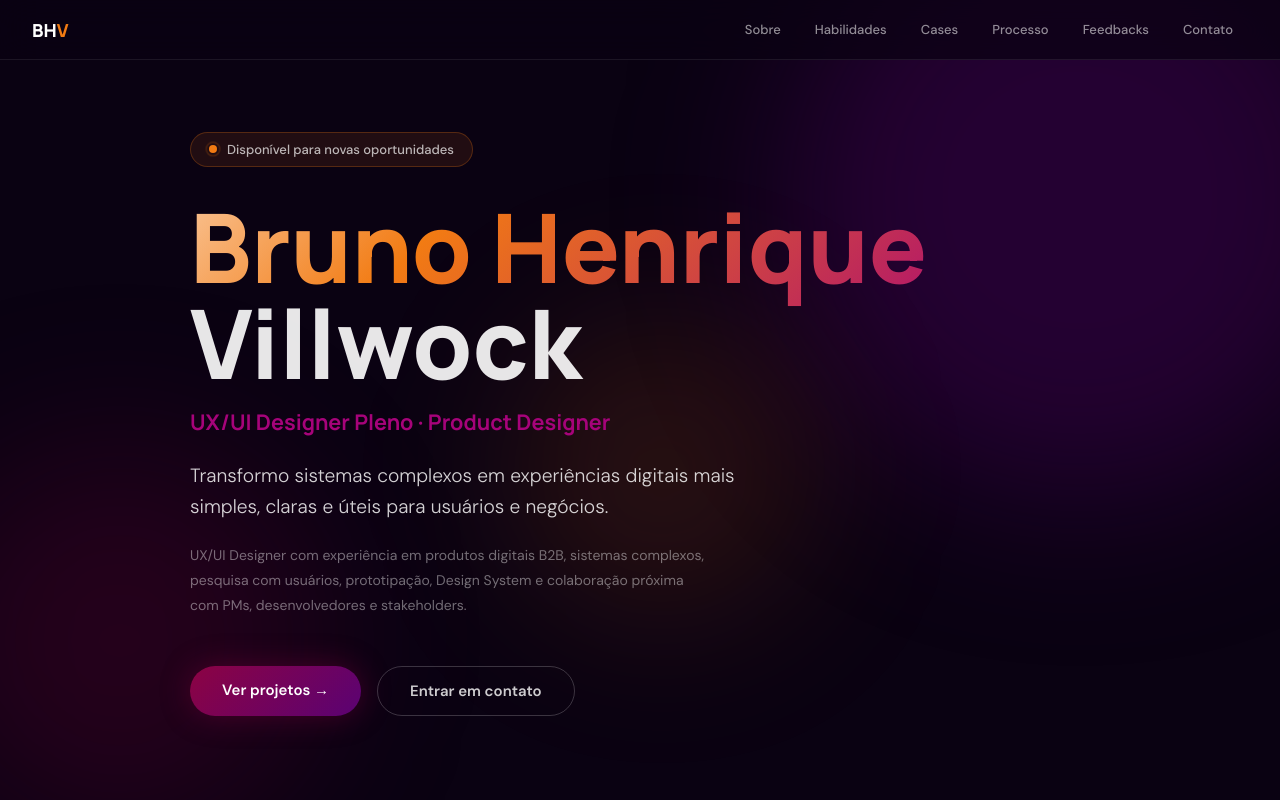
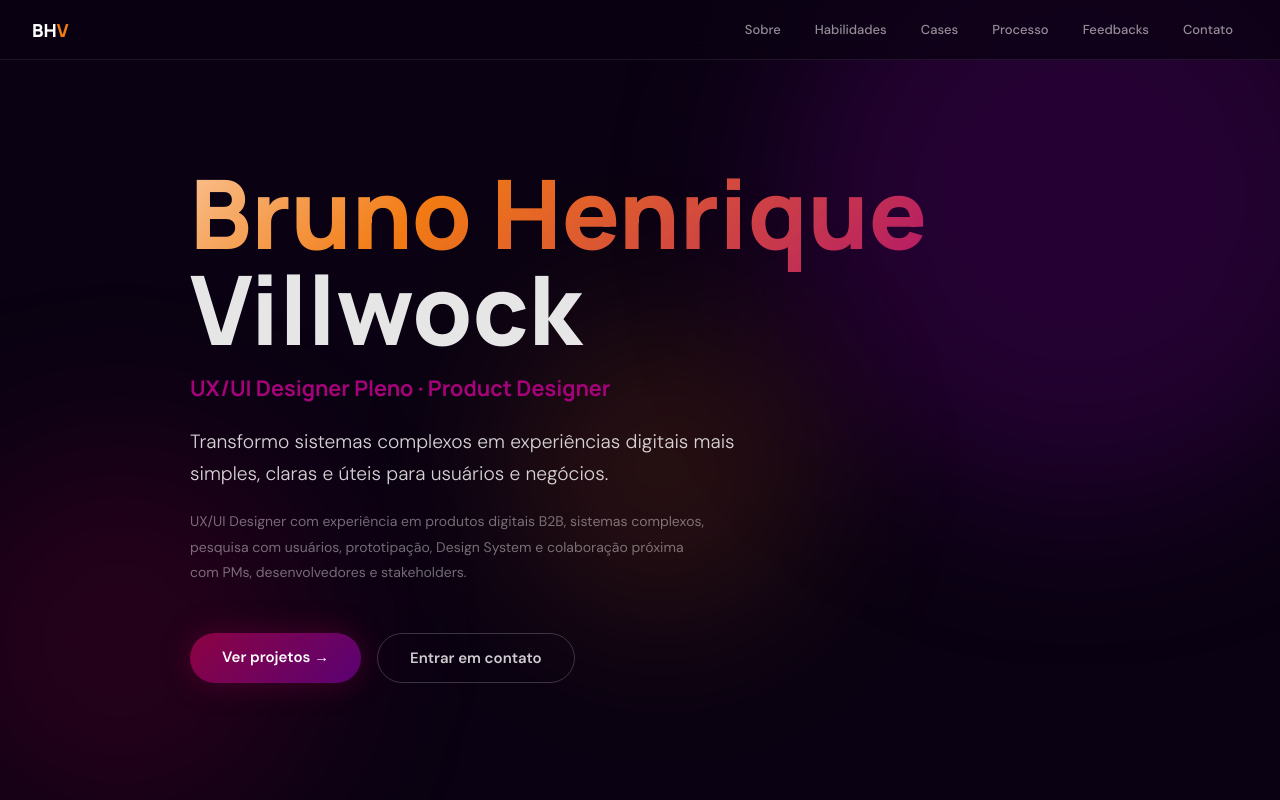
Before and after one commit to bruno18401994/portfolio2.0, a React (Vite) app: page / in a window 1280 px wide. Shown: the top 800 px of the page. Built offline with nearby package versions, Linux system fonts and the light colour scheme.

Commit message:
Remove badge "Disponível para novas oportunidades" do hero
Co-Authored-By: Claude Opus 4.8 <noreply@anthropic.com>

```diff
--- a/src/portfolio-bruno-villwock.jsx
+++ b/src/portfolio-bruno-villwock.jsx
@@ -1855,14 +1855,6 @@ function Home({ onSelectCase, onNavClick }) {
         <div className="blob" style={{ width: 300, height: 300, background: `${T.orange}22`, top: "40%", left: "40%", animation: "float 6s ease-in-out infinite" }} />
 
         <div style={{ maxWidth: 900, margin: "0 auto", width: "100%", position: "relative", zIndex: 1 }}>
-          {/* Badge de disponibilidade */}
-          <div style={{ display: "inline-flex", alignItems: "center", gap: 10, marginBottom: "2rem", padding: "8px 18px", borderRadius: 30, background: `${T.orange}1A`, border: `1px solid ${T.orange}40` }}>
-            <span style={{ width: 8, height: 8, borderRadius: "50%", background: T.orange, display: "block", position: "relative", flexShrink: 0 }}>
-              <span style={{ position: "absolute", inset: -2, borderRadius: "50%", border: `1px solid ${T.orange}`, animation: "pulse-ring 2s ease-out infinite" }} />
-            </span>
-            <span style={{ fontSize: 13, color: "rgba(255,255,255,.7)", fontWeight: 500 }}>Disponível para novas oportunidades</span>
-          </div>
-
           {/* Nome */}
           <h1 style={{ fontFamily: "'Manrope',sans-serif", fontSize: "clamp(2.8rem,8vw,6rem)", fontWeight: 800, lineHeight: 1.0, marginBottom: "1rem" }}>
             <span className="text-gradient">Bruno Henrique</span><br />
```
